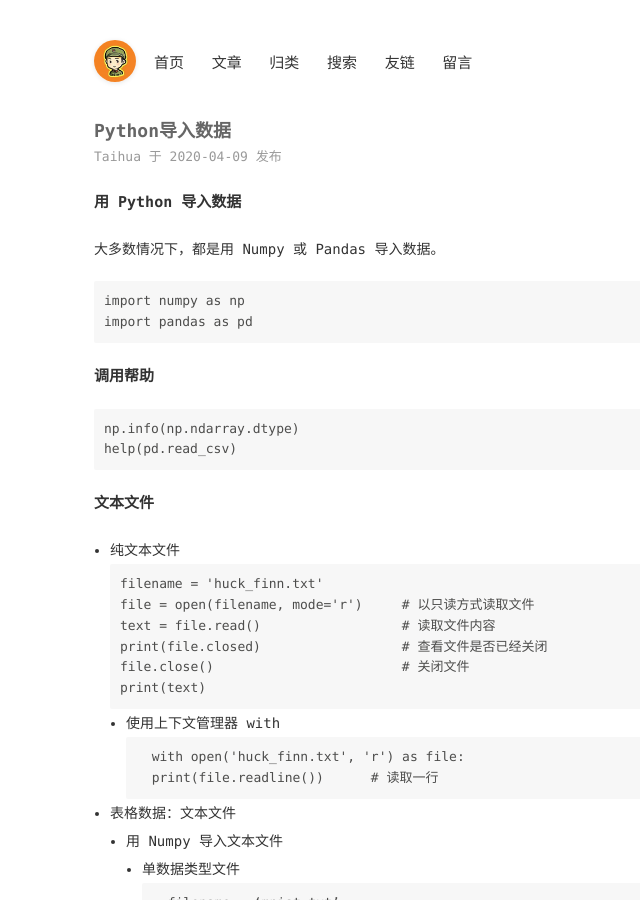
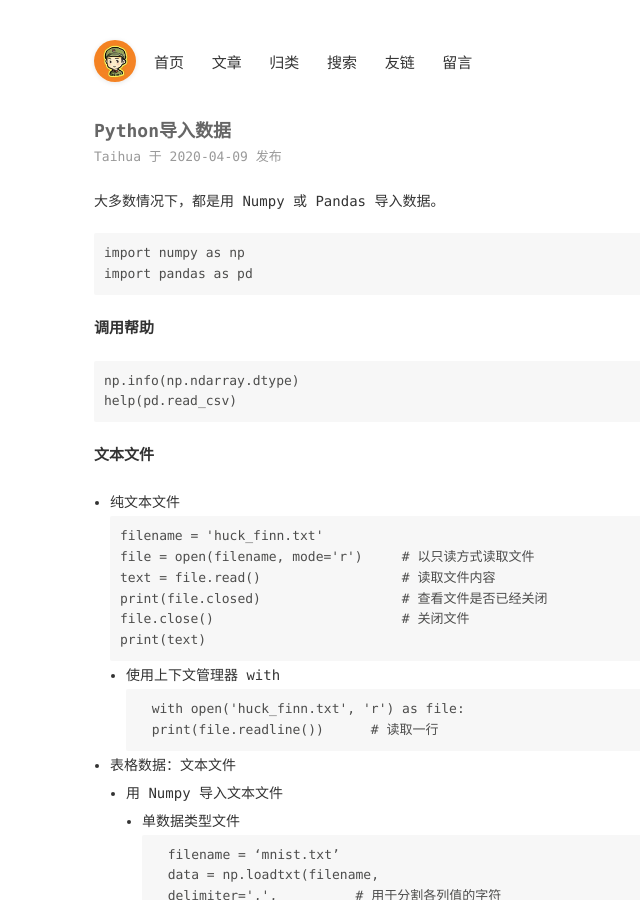
Before and after one commit to secretpolice1995/secretpolice1995.github.io, a Jekyll site: the page built from _posts/2020-04-09-Python导入数据.md, in a window 1280 px wide and 900 px high. Shown: the whole window, without its empty margins (220-860 px from the left). Built offline with Jekyll 4.4.1, drawn with Linux system fonts in a browser that asks for light colours; comment, search, counter and statistics services are not loaded.

Commit message:
Update 2020-04-09-Python导入数据.md

````diff
--- a/_posts/2020-04-09-Python导入数据.md
+++ b/_posts/2020-04-09-Python导入数据.md
@@ -4,7 +4,6 @@ title: Python导入数据
 categories: [Python]
 ---
 
-### 用 Python 导入数据
 大多数情况下，都是用 Numpy 或 Pandas 导入数据。
 ```
 import numpy as np
````
